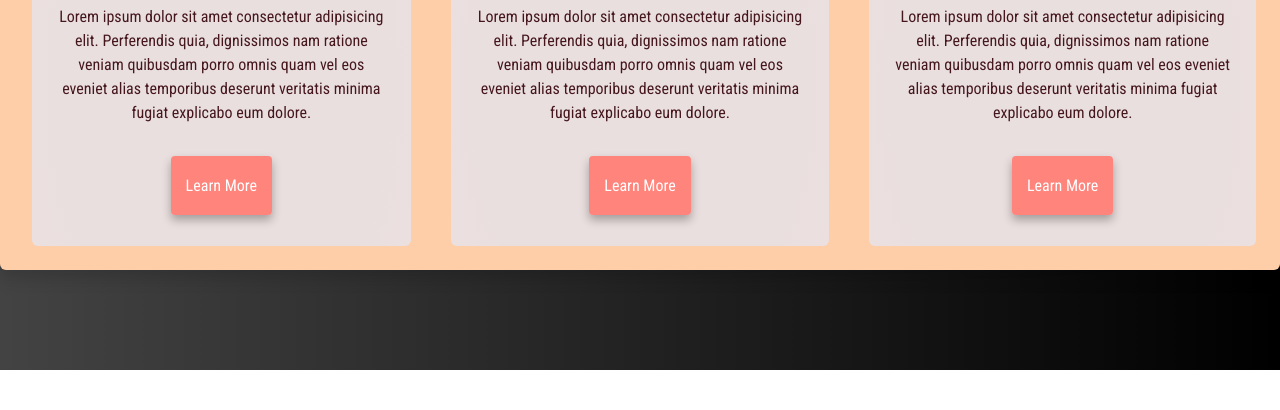
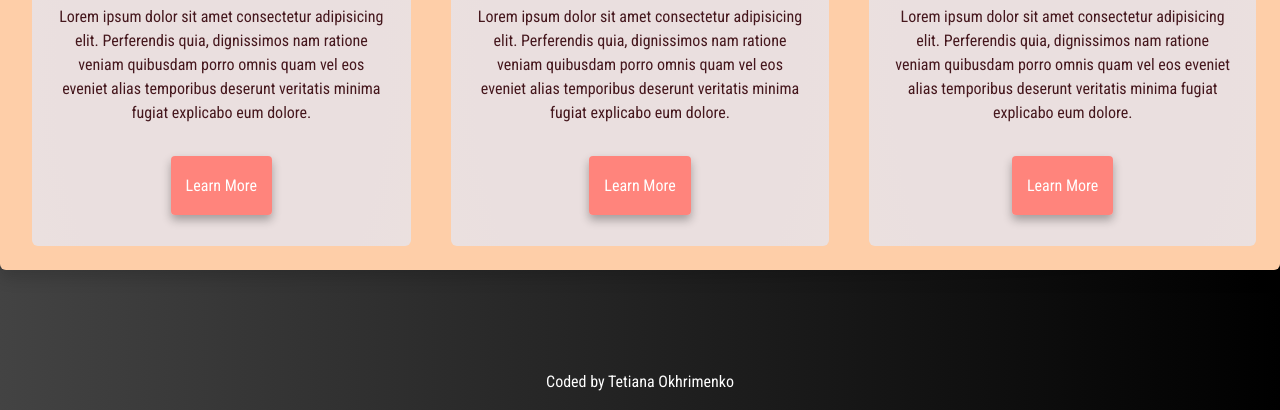
Before and after one commit to TetianaOkhrimenko/music-lessons-project, a plain HTML site: page index.html in a window 1280 px wide. Shown: the part 701-1111 px from the top of the page. Before the commit the page ends 1071 px from the top, so only its background shows below. Drawn offline with nearby package versions, Linux system fonts and the light colour scheme.

Commit message:
Adde a link and information about coder..

```diff
--- a/index.html
+++ b/index.html
@@ -121,6 +121,12 @@
         </div>
       </div>
     </div>
+    <p class="coder">
+      Coded by
+      <a href="https://www.linkedin.com/in/tetiana-okhrimenko-b41a88241/"
+        >Tetiana Okhrimenko</a
+      >
+    </p>
     <script src="/script/script.js"></script>
   </body>
 </html>
--- a/styles/style.css
+++ b/styles/style.css
@@ -133,3 +133,16 @@ h1 {
 .saxophone {
   width: 500px;
 }
+.coder {
+  color: white;
+  font-family: "Roboto Condensed", sans-serif;
+  text-align: center;
+}
+.coder a {
+  color: white;
+  text-decoration: none;
+}
+.coder a:hover {
+  cursor: pointer;
+  color: #fecea8;
+}
```
